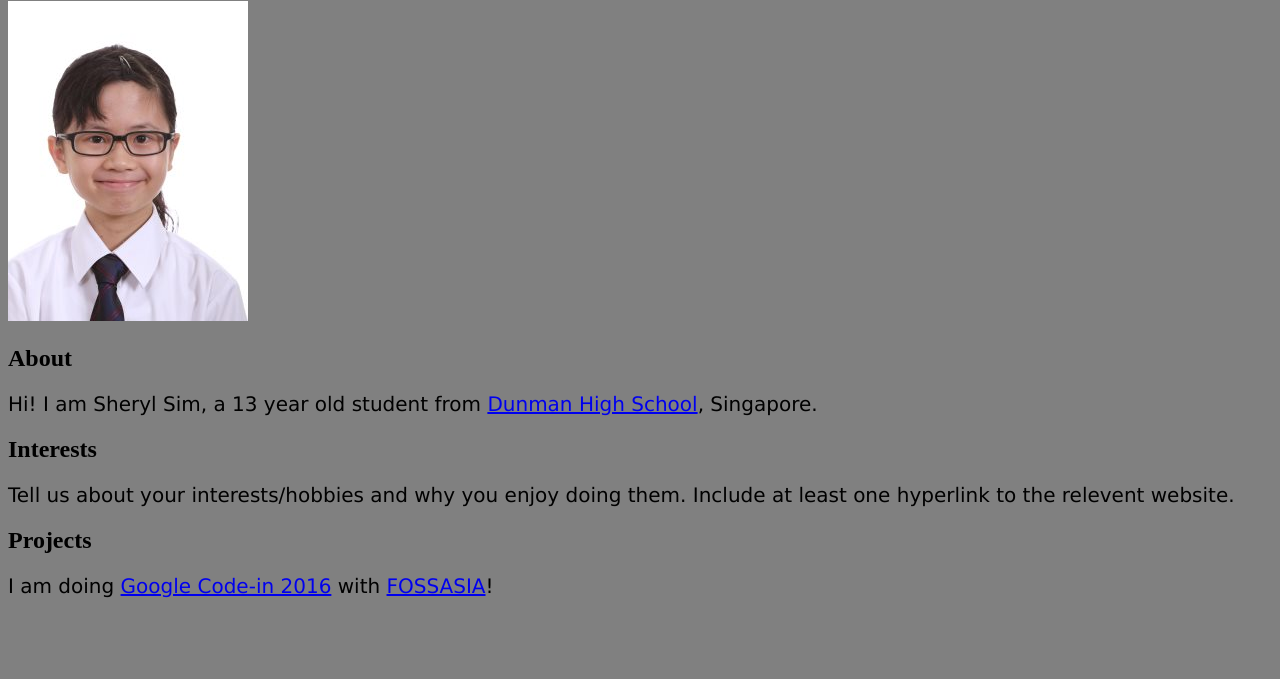
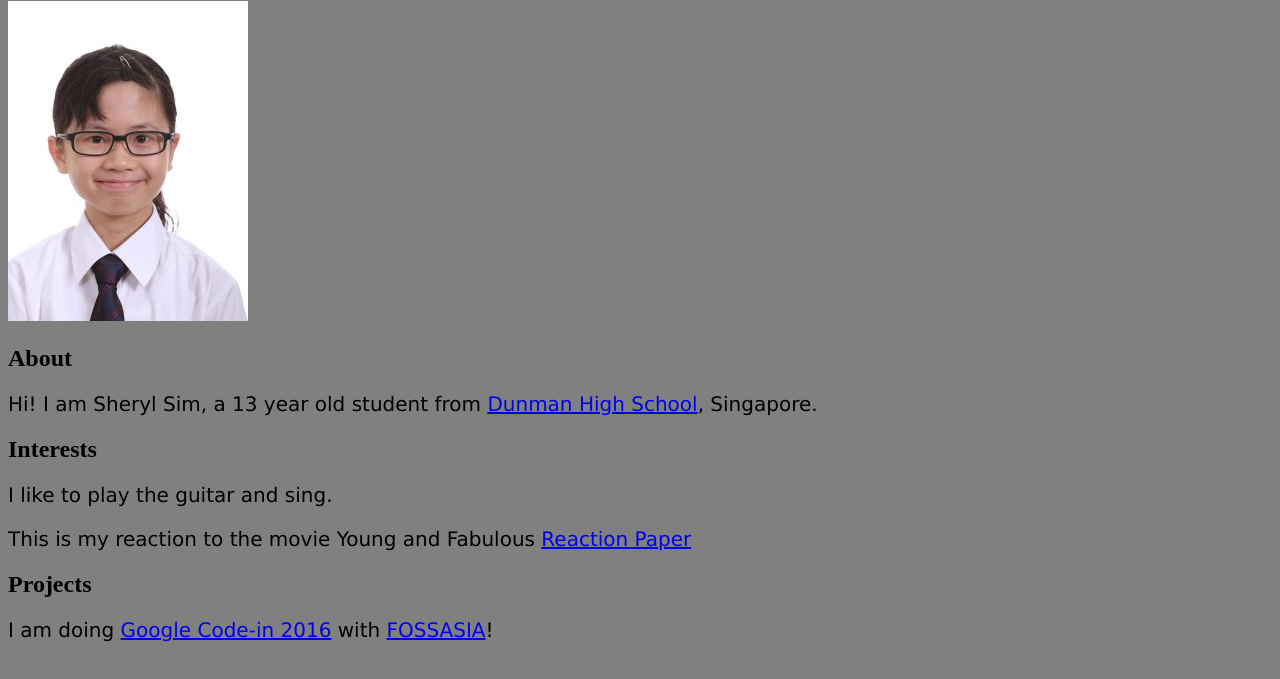
Before and after one commit to dhs17y1csherylsim/dhs17y1csherylsim.github.io, a plain HTML site: page index.html in a window 1280 px wide. Shown: the part 79-758 px from the top of the page. Drawn offline with Linux system fonts and the light colour scheme.

Commit message:
Update index.html

```diff
--- a/index.html
+++ b/index.html
@@ -10,7 +10,9 @@
 <h2>About</h2>
 <p>Hi! I am Sheryl Sim, a 13 year old student from <a href="http://www.dunmanhigh.moe.edu.sg"> Dunman High School</a>, Singapore.</p>
 <h2>Interests</h2>
-<p>Tell us about your interests/hobbies and why you enjoy doing them. Include at least one hyperlink to the relevent website.</p>
+
+<p>I like to play the guitar and sing. </p>
+  <p> This is my reaction to the movie Young and Fabulous <a href="pageone.html">Reaction Paper</a> </p>
 <h2>Projects</h2>
 <p>I am doing <a href="http://codein.withgoogle.com">Google Code-in 2016</a> with <a href="http://fossasia.org">FOSSASIA</a>!</p>
 </body>
```
